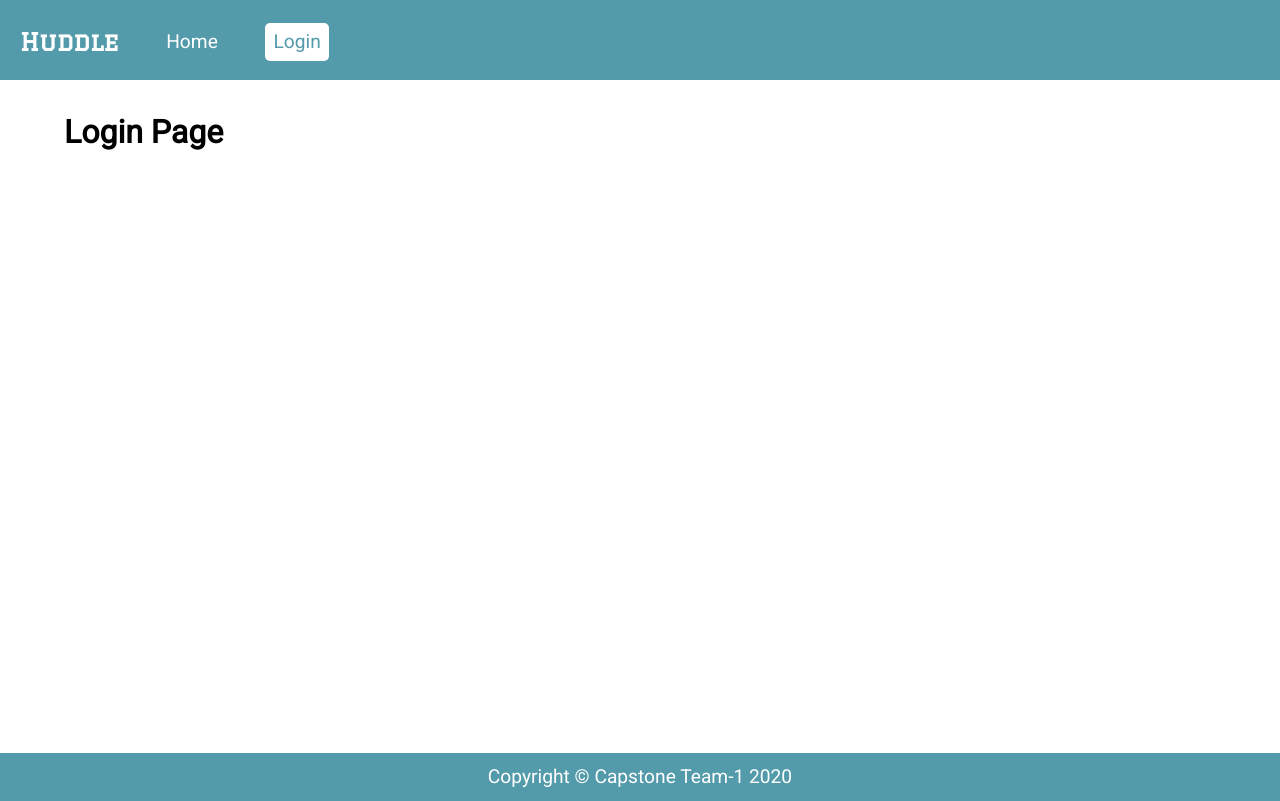
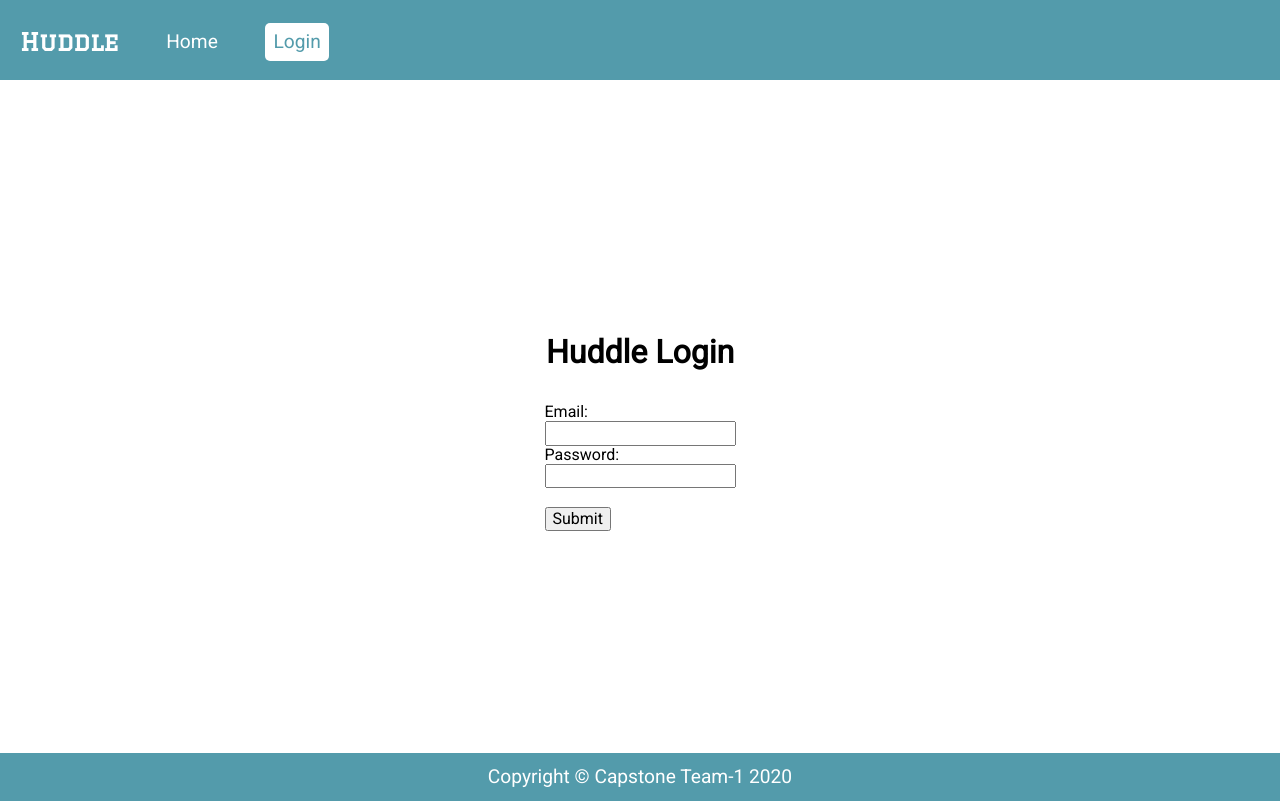
Before and after one commit to andydurette/huddle, a React (Create React App) app in the folder client/: page /login in a window 1280 px wide. Built offline with nearby package versions, Linux system fonts and the light colour scheme.

Commit message:
Added proxy setting for backend api calls, setup api call to back with login data from login page

```diff
--- a/client/package.json
+++ b/client/package.json
@@ -2,6 +2,7 @@
   "name": "huddle",
   "version": "1.0.0",
   "private": true,
+  "proxy": "http://localhost:3001/",
   "dependencies": {
     "@testing-library/jest-dom": "^4.2.4",
     "@testing-library/react": "^9.4.1",
--- a/client/src/components/Home.js
+++ b/client/src/components/Home.js
@@ -3,7 +3,7 @@ import Footer from "./Footer";
 
 function Home() {
     return (
-        <section id="wrapper" className="Home">
+        <section id="wrapper" className="home">
             <div id="wrapper-contents" >
                 <div id="join-message">
                     <div><img src="/img/huddle-logo.svg" alt="Huddle Logo"/></div>
--- a/client/src/components/Login.js
+++ b/client/src/components/Login.js
@@ -1,11 +1,54 @@
-import React from 'react';
+import React, { useState } from 'react';
 import Footer from "./Footer";
 
+
 function Login() {
+
+    let [email, setEmail] = useState('');
+    let [password, setPassword] = useState('');
+
+    const handleEmailChange = e => {
+        setEmail( email = e.target.value);
+      };
+
+    const handlePasswordChange = e => {
+        setPassword( password = e.target.value);
+    };
+
+    const API = {
+        async handleSubmit(e) {
+            e.preventDefault();
+
+            let idInfopass = {
+                email: email,
+                password: password
+            }
+
+            const res = await fetch("/api/login", {
+                method: "POST",
+                body: JSON.stringify(idInfopass),
+                headers: { "Content-Type": "application/json" }
+            });
+
+            const postResponse = await res;
+
+            console.log(postResponse);
+        }
+    }
+
+
+
     return (
-      <section id="wrapper" className="Login">
+      <section id="wrapper" className="login">
           <div id="wrapper-contents" >
-              <h1>Login Page</h1>
+            <h1>Huddle Login</h1>
+            <form onSubmit={(e) => API.handleSubmit(e)}>
+                <label htmlFor="email">Email:</label><br/>
+                <input type="text" id="email" name="email" onChange={(e) => handleEmailChange(e)} value={email} /><br/>
+                <label htmlFor="password">Password:</label><br/>
+                <input type="password" id="password" name="password" onChange={(e) => handlePasswordChange(e)} value={password} /><br/><br/>
+                <input type="submit" value="Submit"></input>
+            </form>
           </div>
           <Footer/>
       </section>
--- a/client/src/scss/home.scss
+++ b/client/src/scss/home.scss
@@ -1,4 +1,4 @@
-.Home{
+.home{
   background: url("/img/huddle.jpg");
   background-size:cover;
   background-position: center bottom;
@@ -16,8 +16,6 @@
       margin-top:20px;
       border-radius:5px;
   }
-}
-
   #wrapper-contents{
     min-height:600px;
   }
@@ -25,6 +23,11 @@
   #join-message{
     display:flex;
     flex-direction:column;
+    background-color: rgba(255,255,255,0.4);
+    margin: 20px 0;
+    border-radius: 10px;
+    padding: 15px;
+    box-sizing: border-box;
     div{
       margin: 0 auto;
       img{
@@ -40,10 +43,11 @@
       }
     }
   }
+}
 
 
 @media only screen and (min-width: 1200px) {
-  .Home{
+  .home{
     background-size:contain;
   }
 }
--- a/client/src/scss/index.scss
+++ b/client/src/scss/index.scss
@@ -6,4 +6,5 @@ $huddle-blue: #539bab;
 @import "generalstyles.scss";
 @import "nav.scss";
 @import "home.scss";
+@import "login.scss";
 @import "footer.scss";
--- /dev/null
+++ b/client/src/scss/login.scss
@@ -0,0 +1,8 @@
+.login{
+  #wrapper-contents{
+    display:flex;
+    flex-direction:column;
+    justify-content:center;
+    align-items: center;
+  }
+}
--- a/package.json
+++ b/package.json
@@ -16,7 +16,7 @@
   "author": "Capstone team 1",
   "license": "ISC",
   "devDependencies": {
-    "concurrently": "^4.1.0",
+    "concurrently": "^5.1.0",
     "eslint": "^6.8.0",
     "eslint-plugin-flowtype": "^4.6.0",
     "eslint-plugin-jsx-a11y": "^6.2.3",
```
Also changed, not shown: 2 other files (tests, documents, lock files or other folders). Lines whose indentation alone changed are shown as unchanged.
